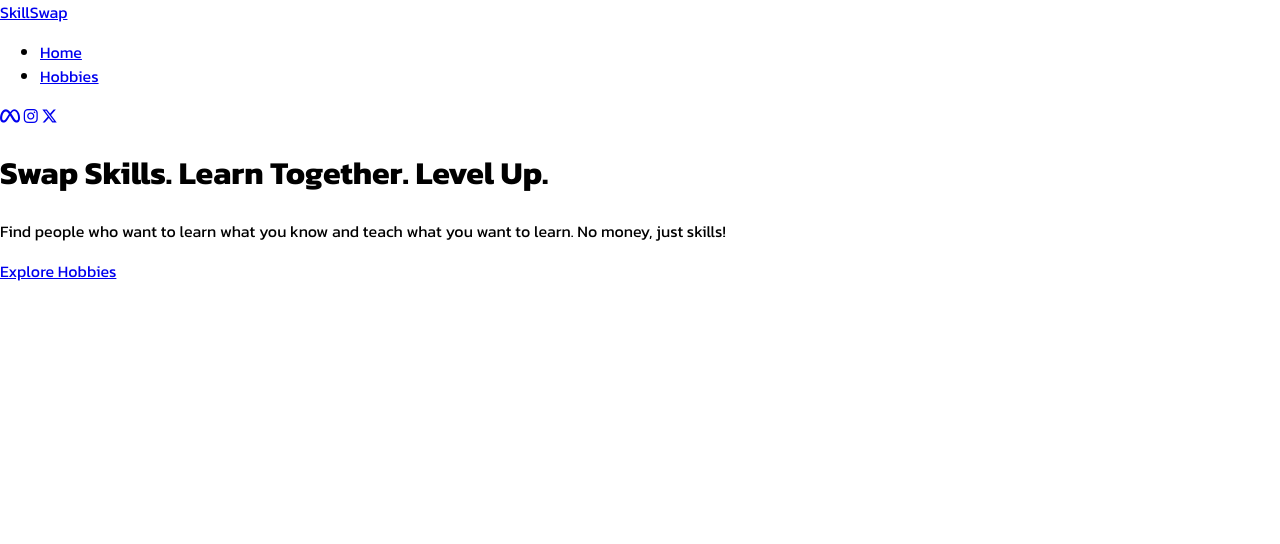
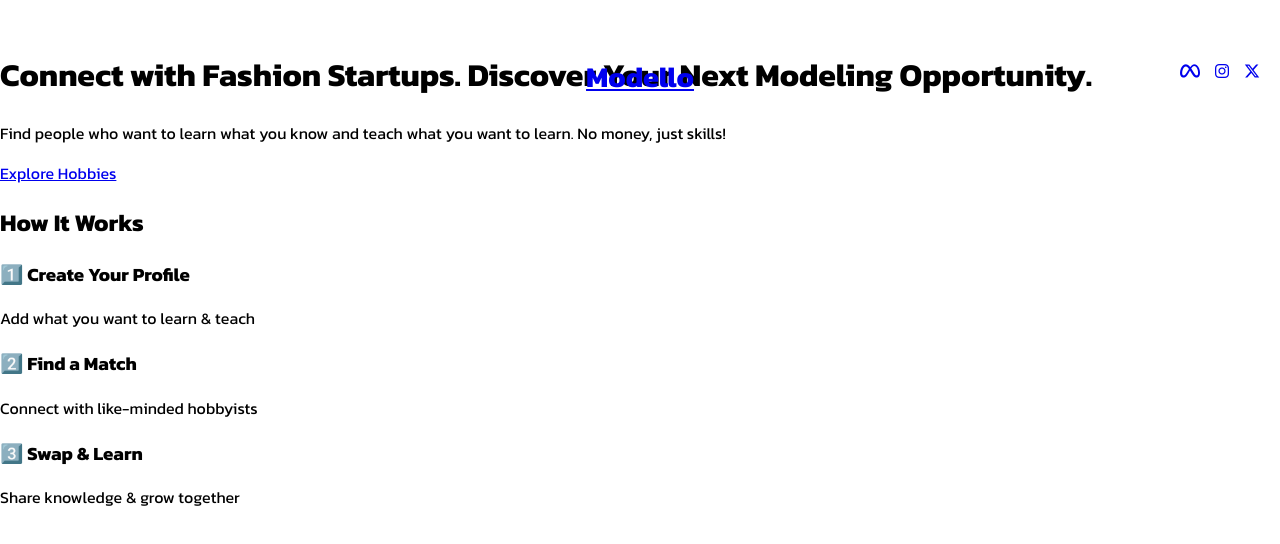
Before and after one commit to t1anzn/Upmodel, a plain HTML site: page templates/index.html in a window 1280 px wide. Drawn offline with nearby package versions, Linux system fonts and the light colour scheme; files that its build step writes are made by us from their sources; a script that the page names is missing.

Commit message:
Folder Structure Update 1

```diff
--- a/src/styles.css
+++ /dev/null
@@ -1,27 +0,0 @@
-/* --------- Site Branding --------- */
-:root {
-
-    /* Base Font */
-    --ff: "Kanit", serif;
-    --basefontsize: 16px;
-
-    /* Site Colours */
-    --background-color: #F4F3EE;  /* Soft Off-White */
-    --text-color: #1B1B1B;  /* Deep Charcoal */
-    --primary-color: #0072B5;  /* Vibrant Blue */
-    --secondary-color: #68B0AB;  /* Muted Teal */
-    --highlight-color: #354F52;  /* Dark Forest Green */
-
-}
-
-body,
-html {
-    height: 100%;
-    min-height: 100vh;
-    margin: 0;
-    padding: 0;
-    box-sizing: border-box;
-    font-size: var(--basefontsize);
-    font-family: var(--ff);
-    scroll-behavior: smooth;
-}
--- /dev/null
+++ b/styles.css
@@ -0,0 +1,75 @@
+/* --------- Site Branding --------- */
+:root {
+
+    /* Base Font */
+    --ff: "Kanit", serif;
+    --basefontsize: 16px;
+
+    /* Site Colours */
+    --background-color: #F4F3EE;  /* Soft Off-White */
+    --text-color: #1B1B1B;  /* Deep Charcoal */
+    --primary-color: #0072B5;  /* Vibrant Blue */
+    --secondary-color: #68B0AB;  /* Muted Teal */
+    --highlight-color: #354F52;  /* Dark Forest Green */
+
+}
+
+body,
+html {
+    height: 100%;
+    min-height: 100vh;
+    margin: 0;
+    padding: 0;
+    box-sizing: border-box;
+    font-size: var(--basefontsize);
+    font-family: var(--ff);
+    scroll-behavior: smooth;
+}
+
+/* Navbar Styling */
+.navbar {
+    position: absolute;
+    top: 5vh; /*Gap between navbar and top of screen*/
+    width: 100%;
+    display: flex;
+    justify-content: space-between;
+    align-items: center;
+    background: transparent !important; /* Fully transparent */
+    z-index: 10;
+    text-decoration: none;
+}
+
+.nav-content {
+    display: flex;
+    /* Flexbox to align nav and social icons */
+    align-items: center;
+    gap: 20px;
+    /* Space between menu and social icons */
+}
+
+.navbar {
+    display: flex;
+    justify-content: center; /* Center the brand */
+    align-items: center;
+    position: relative;
+    padding: 15px 0;
+    background-color: var(--background-color);
+}
+
+.navbar .brand {
+    font-size: 1.8rem;
+    font-weight: bold;
+    position: absolute;
+    left: 50%;
+    transform: translateX(-50%);
+}
+
+.nav-content {
+    position: absolute;
+    right: 20px; /* Positions social icons to the right */
+}
+
+.social-icons {
+    display: flex;
+    gap: 15px;
+}
--- a/index.html
+++ b/templates/index.html
@@ -5,7 +5,7 @@
   <meta charset="UTF-8">
   <meta name="viewport" content="width=device-width, initial-scale=1.0, shrink-to-fit=yes">
   <link rel="stylesheet" href="../src/styles.css">
-  <title>SkillSwap</title>
+  <title>Modello</title>
 
   <!-- Import Kanit Font-->
   <link rel="preconnect" href="https://fonts.googleapis.com">
@@ -42,12 +42,10 @@
   <!-- Navbar -->
   <nav class="navbar">
     <div class="container">
-      <a href="#" class="brand">SkillSwap</a>
+      <a href="#" class="brand">Modello</a>
 
       <div class="nav-content" id="navContent">
         <ul class="nav-menu">
-          <li><a href="index.html" class="active">Home</a></li>
-          <li><a href="hobbies.html">Hobbies</a></li>
         </ul>
 
         <!-- Social Media Icons -->
@@ -63,12 +61,33 @@
 
   <header class="hero">
     <div class="container">
-      <h1>Swap Skills. Learn Together. Level Up.</h1>
+      <h1>Connect with Fashion Startups. Discover Your Next Modeling Opportunity.</h1>
       <p>Find people who want to learn what you know and teach what you want to learn. No money, just skills!</p>
       <a href="hobbies.html" class="cta-button">Explore Hobbies</a>
     </div>
   </header>
 
+  <section class="how-it-works">
+    <div class="container">
+      <h2>How It Works</h2>
+      <div class="steps">
+        <div class="step">
+          <h3>1️⃣ Create Your Profile</h3>
+          <p>Add what you want to learn & teach</p>
+        </div>
+        <div class="step">
+          <h3>2️⃣ Find a Match</h3>
+          <p>Connect with like-minded hobbyists</p>
+        </div>
+        <div class="step">
+          <h3>3️⃣ Swap & Learn</h3>
+          <p>Share knowledge & grow together</p>
+        </div>
+      </div>
+    </div>
+  </section>
+
+
 
 </body>
 </html>
```
Also changed, not shown: script.js (added).
